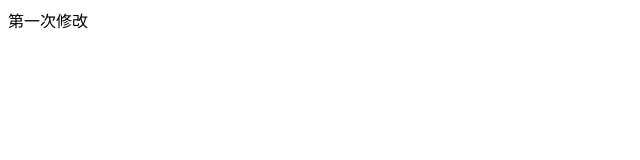
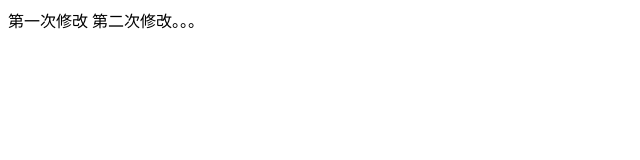
Before and after one commit to urnotme/webUI, a plain HTML site: page app/index.html in a window 1280 px wide. Shown: the whole page, without its empty margins (0-640 px from the left). Drawn offline with Linux system fonts and the light colour scheme.

Commit message:
'change3'

```diff
--- a/app/index.html
+++ b/app/index.html
@@ -6,5 +6,6 @@
 </head>
 <body>
 	第一次修改
+	第二次修改。。。
 </body>
 </html>
```
